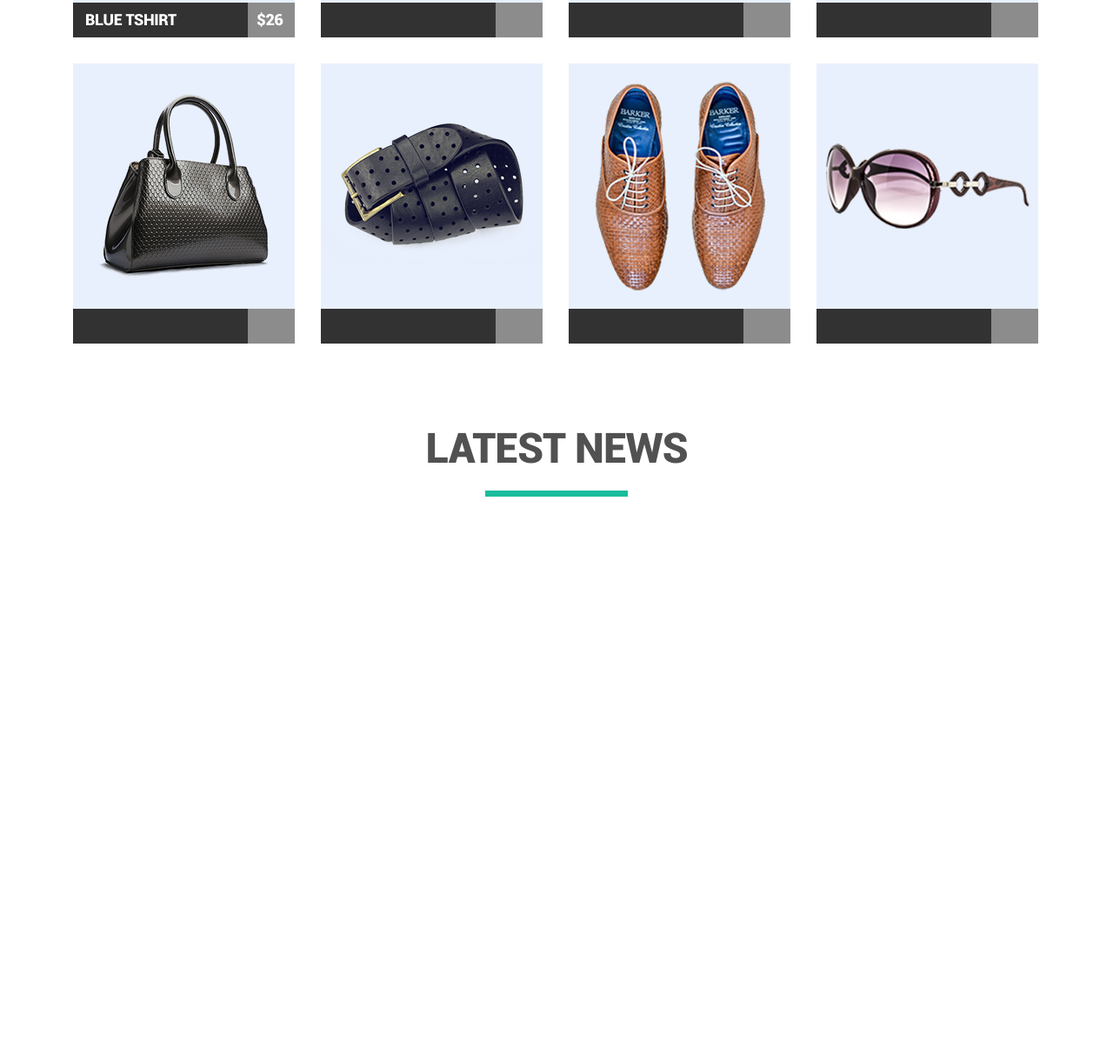
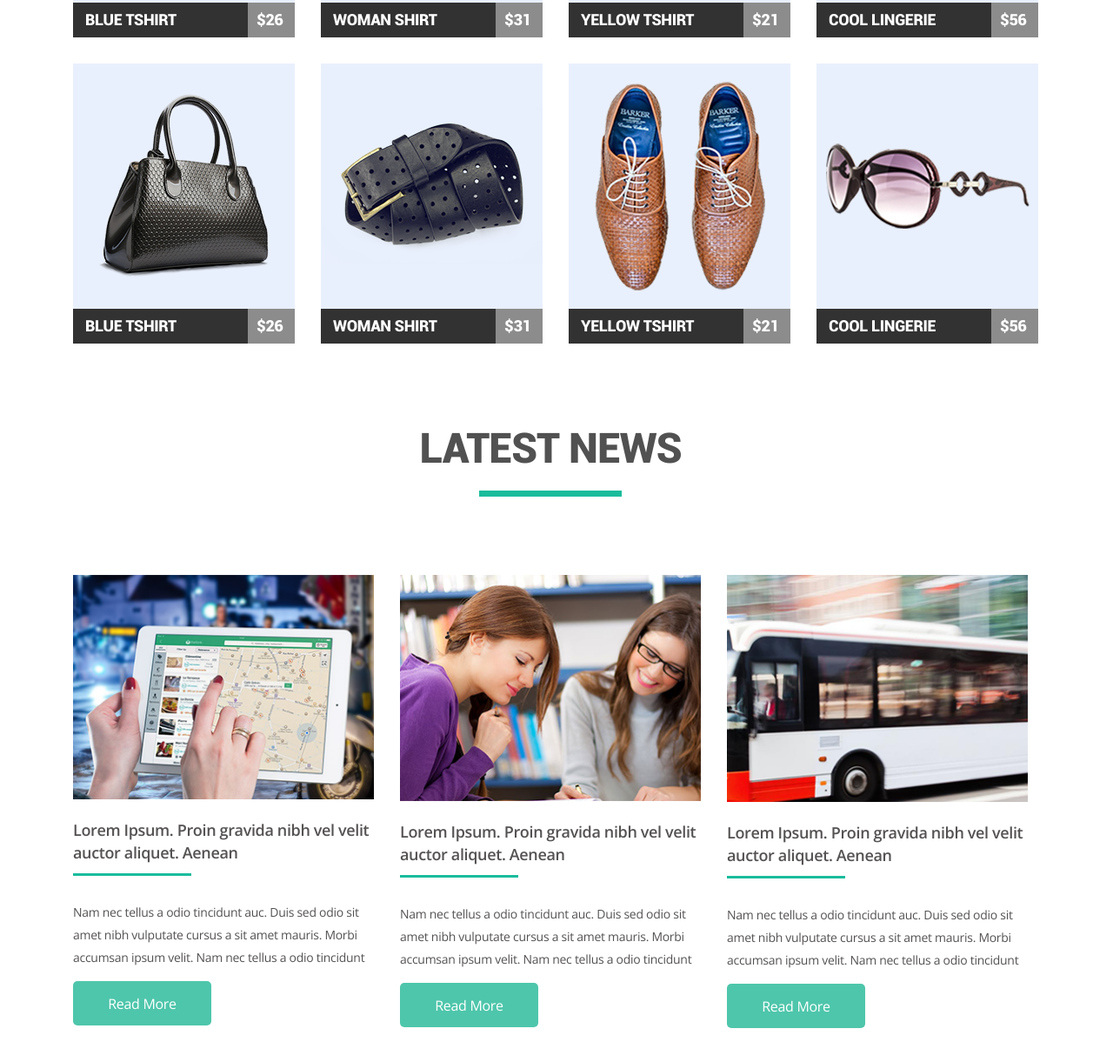
Before and after one commit to Maximuson/goit-fe-course, a plain HTML site: page hw-04/index.html in a window 1280 px wide. Shown: the part 621-1842 px from the top of the page at 87% size. Before the commit the page ends 1282 px from the top, so only its background shows below. Drawn offline with nearby package versions, Linux system fonts and the light colour scheme.

Commit message:
hw-04 first finish

```diff
--- a/hw-04/css/main.css
+++ b/hw-04/css/main.css
@@ -80,6 +80,10 @@ header {
  text-transform: uppercase;
  letter-spacing: -0.28px;
 }
+.nav-menu__link:hover
+,.nav-menu__link:focus{
+  color: #1abc9c;
+}
 .section__title{
   margin-top: 115px;
   display: block;
@@ -159,6 +163,62 @@ header {
 
 }
 
+ .product:hover .product__footer{
+  background-color: #1abc9c;
+}
+.news-list{
+  margin-bottom: 45px;
+}
 .news-list > .section__title{
   margin-top: 105px;
+
 }
+.news__card{
+  width: 346px;
+  margin-right: 30px;
+  float: left;
+}
+.news__card:last-child{
+  margin-right: 0;
+}
+.card__title{
+  color: #555252;
+  font-family: "Open Sans";
+  font-size: 18px;
+  font-weight: 600;
+  line-height: 26px;
+  letter-spacing: -0.36px;
+}
+.card__title::after{
+  margin: 11px 0 29px  ;
+  width: 136px;
+  height: 3px;
+  background-color: #1abc9c;
+  display: block;
+  content: '';
+}
+.card__text{
+  color: #555252;
+  font-family: "Open Sans";
+  font-size: 14px;
+  font-weight: 400;
+  line-height: 26px;
+  letter-spacing: -0.28px;
+}
+.card__button{
+  width: 159px;
+  height: 51px;
+  background-color: #4ec6ab;
+  border: 0;
+  border-radius: 5px;
+}
+.button__text{
+  color: #ffffff;
+  font-family: "Open Sans";
+  font-size: 16px;
+  font-weight: 300;
+  line-height: 51px;
+  /* Text style for "R, ead Mor" */
+  letter-spacing: -0.32px;
+  text-align: center
+}
--- a/hw-04/index.html
+++ b/hw-04/index.html
@@ -6,7 +6,7 @@
   <meta name="viewport" content="width=device-width, initial-scale=1.0">
   <meta http-equiv="X-UA-Compatible" content="ie=edge">
   <link rel="stylesheet" href="css/main.css">
-  <link href="https://fonts.googleapis.com/css?family=Open+Sans|Roboto&display=swap" rel="stylesheet">
+  <link href="https://fonts.googleapis.com/css?family=Open+Sans:400,600|Roboto&display=swap" rel="stylesheet">
   <title>Homework 04</title>
 </head>
 
@@ -55,8 +55,8 @@
           <img src="./img/belt.png" alt="" class="product__img">
       </div>
       <div class="product__footer">
-        <span class="product__name"></span>
-        <span class="product__price"></span>
+        <span class="product__name">WOMAN shirt</span>
+        <span class="product__price">$31</span>
       </div>
     </div>
     <div class="product">
@@ -64,8 +64,8 @@
           <img src="./img/hat.png" alt="" class="product__img">
       </div>
       <div class="product__footer">
-        <span class="product__name"></span>
-        <span class="product__price"></span>
+        <span class="product__name">YELLOW Tshirt</span>
+        <span class="product__price">$21</span>
       </div>
     </div>
     <div class="product">
@@ -73,8 +73,8 @@
           <img src="./img/bag-blue.png" alt="" class="product__img">
       </div>
       <div class="product__footer">
-        <span class="product__name"></span>
-        <span class="product__price"></span>
+        <span class="product__name">Cool lingerie</span>
+        <span class="product__price">$56</span>
       </div>
     </div>
     <div class="product">
@@ -82,8 +82,8 @@
           <img src="./img/bag-black.png" alt="" class="product__img">
       </div>
       <div class="product__footer">
-        <span class="product__name"></span>
-        <span class="product__price"></span>
+        <span class="product__name">Blue Tshirt</span>
+        <span class="product__price">$26</span>
       </div>
     </div>
     <div class="product">
@@ -91,8 +91,8 @@
           <img src="./img/belt-black.png" alt="" class="product__img">
       </div>
       <div class="product__footer">
-        <span class="product__name"></span>
-        <span class="product__price"></span>
+        <span class="product__name">WOMAN shirt</span>
+        <span class="product__price">$31</span>
       </div>
     </div>
     <div class="product">
@@ -100,8 +100,8 @@
           <img src="./img/shoes.png" alt="" class="product__img">
       </div>
       <div class="product__footer">
-        <span class="product__name"></span>
-        <span class="product__price"></span>
+        <span class="product__name">YELLOW Tshirt</span>
+        <span class="product__price">$21</span>
       </div>
     </div>
     <div class="product">
@@ -109,14 +109,42 @@
           <img src="./img/glasses.png" alt="" class="product__img">
       </div>
       <div class="product__footer">
-        <span class="product__name"></span>
-        <span class="product__price"></span>
+        <span class="product__name">Cool lingerie</span>
+        <span class="product__price">$56</span>
       </div>
     </div>
     </section>
-    <section id="news" class="news-list">
+    <section id="news" class="news-list clearfix">
         <h2 class="section__title">LATEST NEWS</h2>
-
+        <div class="news__card">
+          <img src="./img/ipad.png" alt="" class="card__img">
+          <p class="card__title">Lorem Ipsum. Proin gravida nibh vel velit auctor aliquet. Aenean </p>
+          <p class="card__text">Nam nec tellus a odio tincidunt auc. Duis sed odio sit amet nibh vulputate
+             cursus a sit amet mauris. Morbi accumsan ipsum velit. Nam nec tellus a odio tincidunt</p>
+          <button class="card__button">
+              <span class="button__text">Read More</span>
+          </button>
+        </div>
+        <div class="news__card">
+          <img src="./img/girls.png" alt="" class="card__img">
+          <p class="card__title">Lorem Ipsum. Proin gravida nibh vel velit auctor aliquet. Aenean</p>
+          <p class="card__text">
+              Nam nec tellus a odio tincidunt auc. Duis sed odio sit amet nibh vulputate
+              cursus a sit amet mauris. Morbi accumsan ipsum velit. Nam nec tellus a odio tincidunt
+          </p>
+          <button class="card__button">
+              <span class="button__text">Read More</span>
+          </button>
+        </div>
+        <div class="news__card">
+          <img src="./img/bus.png" alt="" class="card__img">
+          <p class="card__title">Lorem Ipsum. Proin gravida nibh vel velit auctor aliquet. Aenean</p>
+          <p class="card__text">Nam nec tellus a odio tincidunt auc. Duis sed odio sit amet nibh vulputate
+              cursus a sit amet mauris. Morbi accumsan ipsum velit. Nam nec tellus a odio tincidunt</p>
+          <button class="card__button">
+            <span class="button__text">Read More</span>
+          </button>
+        </div>
     </section>
   </div>
 </body>
```
Also changed, not shown: hw-04/img/bus.png (added), hw-04/img/girls.png (added), hw-04/img/ipad.png (added).
